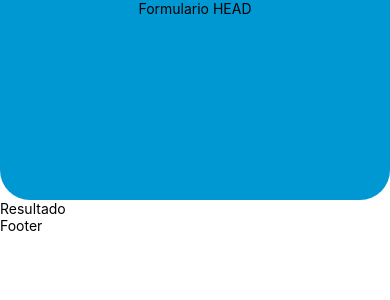
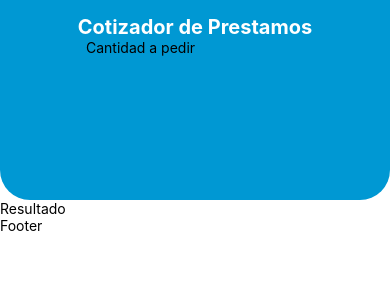
Before and after one commit to ajimenezrosa/Cotizador-de-prestamos, a React Native app in the folder Cotizadorprestamos/: screen / in a window 390 px wide. Shown: the top 300 px of the page. Built offline with nearby package versions, Linux system fonts and the light colour scheme.

Commit message:
Componente con Export Default y Export

```diff
--- a/Cotizadorprestamos/App.js
+++ b/Cotizadorprestamos/App.js
@@ -1,5 +1,6 @@
 import React from 'react';
 import { StyleSheet, View, Text , SafeAreaView, StatusBar} from 'react-native';
+import Form from './src/components/Form';
 import colors from './src/utils/colors';
 
 export default function App() {
@@ -9,7 +10,8 @@
     <>
       <StatusBar barStyle={'light-content'} />
       <SafeAreaView style={styles.safeArea}>
-          <Text>Formulario HEAD</Text>
+          <Text style={styles.titleApp} >Cotizador de Prestamos</Text>
+          <Form />
       </SafeAreaView>
 
       <View>
@@ -32,4 +34,10 @@
     borderBottomRightRadius: 30,
     alignItems: 'center',
   },
+  titleApp: {
+    fontSize: 20,
+    fontWeight: 'bold',
+    color: '#fff',
+    marginTop: 15,
+  }
 });
--- /dev/null
+++ b/Cotizadorprestamos/src/components/Form.js
@@ -0,0 +1,13 @@
+import React from 'react';
+import { StyleSheet, TextInput , View } from 'react-native';
+import colors from '../utils/colors';
+
+export default function Form() {
+    return(
+        <View>
+            <TextInput
+                placeholder="Cantidad a pedir"
+            />
+        </View>
+    )
+}
```
Also changed, not shown: 2 other files (tests, documents, lock files or other folders).
